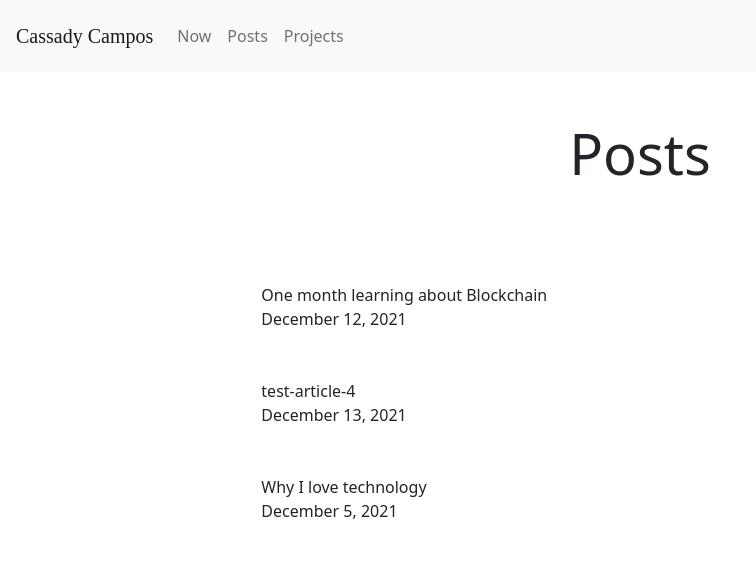
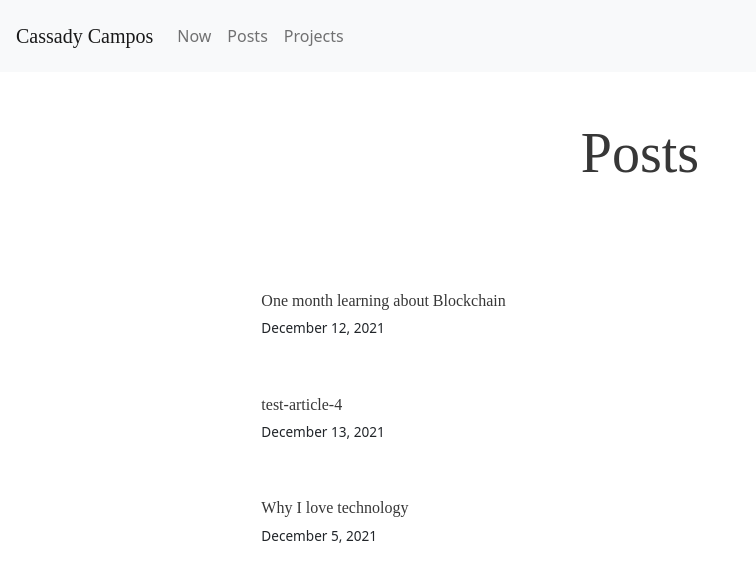
Before and after one commit to CassadyCampos/portfolio2021, a Next.js app: page /posts in a window 1280 px wide. Shown: the top 582 px of the page, without its empty margins (0-756 px from the left). Built offline with nearby package versions, Linux system fonts and the light colour scheme; a web font is replaced by a local one.

Commit message:
fixing up posts page

```diff
--- a/pages/posts.js
+++ b/pages/posts.js
@@ -4,21 +4,22 @@ import matter from 'gray-matter';
 import SyntaxHighlighter from 'react-syntax-highlighter';
 import Link from 'next/link';
 import Image from 'next/image';
+import styles from '../styles/Home.module.css';
 
 const Posts = ({ posts }) => {
     return (
         <div>
-            <h1 className="display-4 py-5 text-center">Posts</h1>
+            <h1 className={styles.baseFont + " display-4 py-5 text-center"}>Posts</h1>
             <div>
                 {posts.map((post, index) => (
                     <Link href={'/blog/' + post.slug} passHref key={index}
                     className="m-5"
                     >
                         <div className="m-5">
-                            <div>
+                            <div class={styles.baseText}>
                                 {post.frontMatter.title}
                             </div>
-                            <div>
+                            <div class={styles.subText}>
                                 {post.frontMatter.date}
                             </div>
                         </div>
--- a/posts/one-month-of-blockchain.mdx
+++ b/posts/one-month-of-blockchain.mdx
@@ -18,13 +18,16 @@ I’ve heard of these things as well, and I do hold some crypto’s. Over the pa
  I've learnt in the hopes of giving you a better understanding of blockchain, and what it
   takes to develop something like Bitcoin, Ethereum, Solana and so on!
 
-### What's a 'blockchain'
+### What's a 'blockchain', what's a 'smart contract'
 A blockchain is a 'secure distributed ledger', a fancy word for data structure or database. They can hold data like text, pictures, purchase transactions, and records. It's a ever growing list of
 ordered data that we call 'blocks'. Each block can be thought of as a page in a book, or a transaction on your bank statement. The important thing to remember
 is that it is ordered, and each block can be verified it's in the correct position.
 Blocks fundamental to blockchain, and are intended to make it extremely difficult for attackers to manipulate the blockchain.
 
-### What technologies are popular, and what technologies are popular
+Nick Szabo, a computer scientist shcolar from the United States is accredited with coming up with the term 'smart contract'. Szabo designed
+a predecessor centralized cryptocurrency before bitcoin called 'bit gold'. Unfortunately, it was never implemented.
+A smart contract is simply a program that gets stored on the blockchain, when this program is ran it executes
+### What does blockchain development
 
 ### What I've learned in a month
 
--- a/styles/Home.module.css
+++ b/styles/Home.module.css
@@ -7,5 +7,11 @@
     font-family: 'Arbutus Slab', serif;
     color: #373737;
     line-height: 2.2rem;
-    font-size: 1.14rem;
+    font-size: 1rem;
+    font-weight: 100;
 }
+
+.subText {
+    font-weight: 100;
+    font-size: 0.85rem;
+}
```
